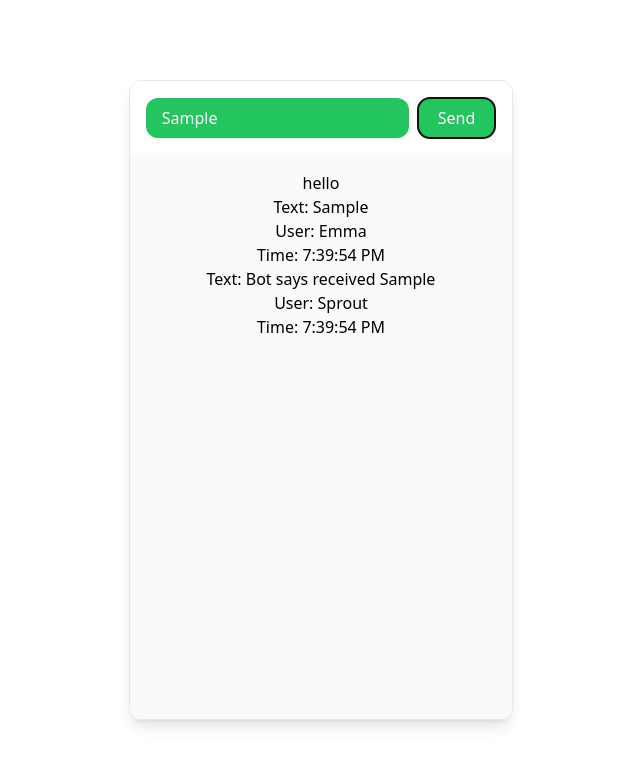
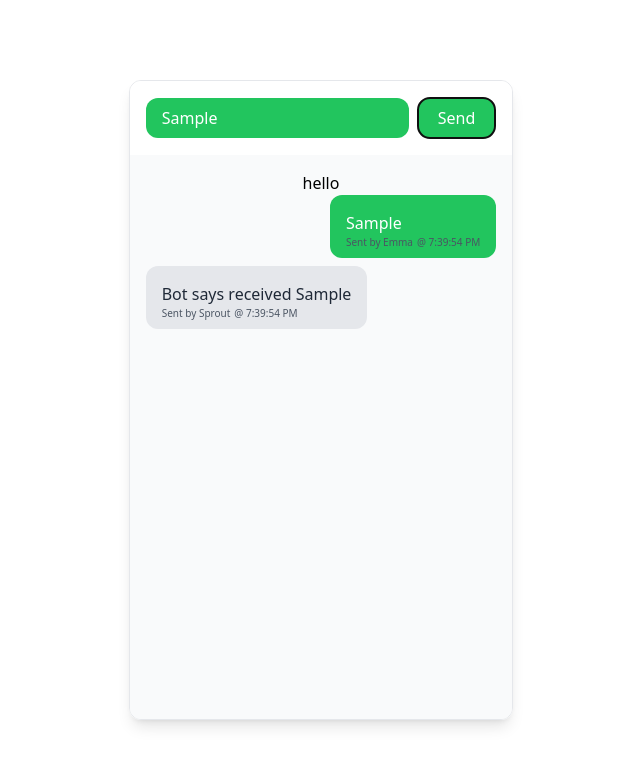
Before and after one commit to emmawalshdev/sprout, a React (Vite) app: page / in a window 1280 px wide. Both pictures are taken after typing "Sample" into the empty fields and a click on the button "Send". Shown: the top 766 px of the page, without its empty margins (319-959 px from the left). Built offline with nearby package versions, Linux system fonts and the light colour scheme.

Commit message:
Add messages styles

```diff
--- a/src/components/chatbot/messageList.jsx
+++ b/src/components/chatbot/messageList.jsx
@@ -5,15 +5,27 @@ const MessageList = ({messages, botReply}) => {
         <>
         hello
         {botReply &&
-        <p>
+        <div>
             {botReply}
-        </p>}
+        </div>}
         {messages.map((msg, index) => (
-            <p key={index}>
-                <span>Text: {msg.text}</span> <br />
-                <span>User: {msg.user}</span> <br />
-                <span>Time: {msg.time}</span> <br />
-            </p>
+            <div
+                key={index}
+                className={`flex ${msg.user === "Emma" ? "justify-end" : "justify-start"} mb-2`}
+                >
+                <div
+                    className={`px-4 py-2 rounded-xl max-w-xs breakwords
+                    ${msg.user === "Emma" ? "bg-green-500 text-white" : "bg-gray-200 text-gray-800"}`}
+                >
+                    <div className="flex flex-start mt-2">
+                        {msg.text}
+                    </div>
+                    <div className="flex flex-row justify-start space-x-1 text-gray-600 text-[10px]">
+                        <span>Sent by {msg.user}</span>
+                        <span>@ {msg.time}</span>
+                    </div>
+                </div>
+            </div>
         ))}
         </>
     )
```
